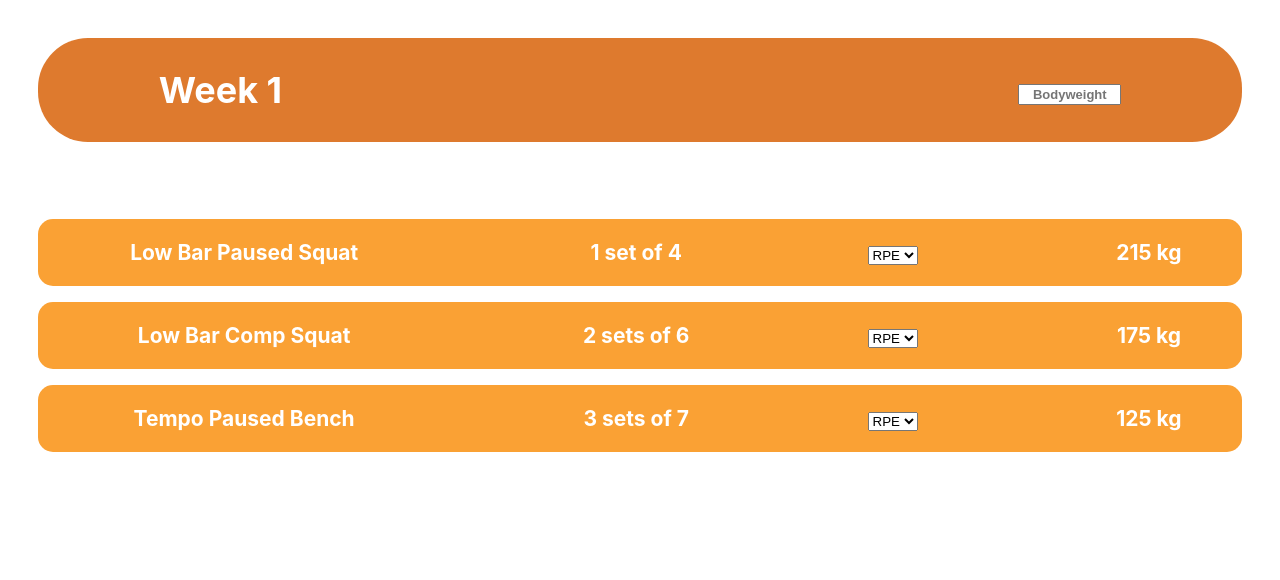
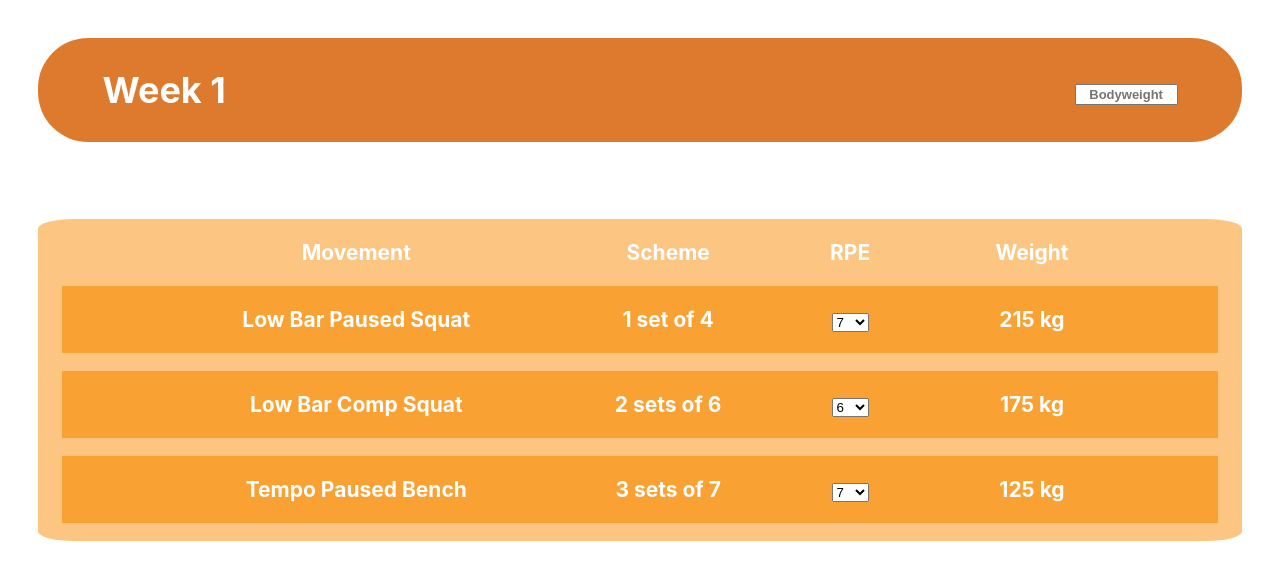
Before and after one commit to 2bato/coachingplatform, a React (Create React App) app: page / in a window 1280 px wide. Shown: the top 580 px of the page. Built offline with nearby package versions, Linux system fonts and the light colour scheme.

Commit message:
Added Label on Exercises card Added new Exercise form Fixed misc layout

```diff
--- a/src/App.css
+++ b/src/App.css
@@ -4,26 +4,3 @@
   justify-content: center;
   text-align: center;
 }
-
-.App-header {
-  background-color: #de7a2e;
-  border-radius: 50px;
-  margin: 3%;
-  display: flex;
-  flex-direction: row;
-  justify-content: center;
-  align-items: center;
-  font-size: calc(8px + 2vmin);
-  color: white;
-}
-
-.App-exercise {
-  display: flex;
-  flex-direction: row;
-  justify-content: center;
-  font-size: calc(5px + 2vmin);
-  font-weight: bold;
-  color: white;
-  margin: 3%;
-  border-radius: 10px;
-}
--- a/src/components/Exercise.css
+++ b/src/components/Exercise.css
@@ -2,32 +2,48 @@
   display: flex;
   flex-direction: column;
   justify-content: center;
-  width: 100%;
-  gap: 2vh;
   text-align: center;
+  font-size: calc(5px + 2vmin);
+  font-weight: bold;
+  color: white;
+  margin: 3%;
+  border-radius: 3%;
+  background-color: rgba(250, 161, 52, 0.616);
+}
+
+.Exercise-Label {
+  display: flex;
+  flex-direction: row;
+  align-items: center;
+  justify-content: space-evenly;
+  padding-inline: 3%;
+  margin-inline: 2%;
 }
 
 .Exercise-Item {
   display: flex;
   flex-direction: row;
   align-items: center;
-  justify-content: space-between;
+  justify-content: space-evenly;
   background-color: rgb(250, 161, 52);
-  border-radius: 15px;
   padding-inline: 3%;
+  margin-inline: 2%;
+  margin-bottom: 1.5%;
 }
+
+
 .Movement {
-    width: 30%;
+  width: 30%;
 }
 
 .Scheme {
-    width: 10%;
+  width: 10%;
 }
 
 .RpeDropdown {
-    width: 6%;
+  width: 6%;
 }
 
 .Weight {
-    width: 10%;
+  width: 10%;
 }
--- a/src/components/Exercise.js
+++ b/src/components/Exercise.js
@@ -1,18 +1,17 @@
 import './Exercise.css';
 import React, { useState } from 'react';
 
-function RpeDropdown() {
-  const [selectedOption, setSelectedOption] = useState('');
+function RpeDropdown({ rpe }) {
+  const [RPE, setRPE] = useState(rpe);
   const [options] = useState(Array.from(Array(10), (_, index) => ++index));
 
-  const handleChange = (event) => {
-    setSelectedOption(event.target.value);
+  const clickHandler = (event) => {
+    setRPE(event.target.value);
   };
 
   return (
     <div>
-      <select value={selectedOption} onChange={handleChange}>
-        <option>RPE</option>
+      <select value={RPE} onChange={clickHandler}>
         {options.map((option) => (
           <option key={option} value={option}>
             {option}
@@ -23,10 +22,23 @@ function RpeDropdown() {
   );
 }
 
-export default function Exercise({props}) {
-
+export default function Exercise({ props }) {
   return (
     <div className="Exercise">
+      <div className='Exercise-Label'>
+      <div className="Movement">
+            <p>Movement</p>
+          </div>
+          <div className="Scheme">
+            <p>Scheme</p>
+          </div>
+          <div className="RpeDropdown">
+            <p>RPE</p>
+          </div>
+          <div className="Weight">
+            <p>Weight</p>
+          </div>
+      </div>
       {props.map((props, index) => (
         <div key={index} className="Exercise-Item">
           <div className="Movement">
@@ -36,7 +48,7 @@ export default function Exercise({props}) {
             <p>{props.scheme}</p>
           </div>
           <div className="RpeDropdown">
-            <RpeDropdown/>
+            <RpeDropdown rpe={props.rpe} />
           </div>
           <div className="Weight">
             <p>{props.weight}</p>
--- a/src/components/Header.css
+++ b/src/components/Header.css
@@ -1,6 +1,12 @@
 .Header {
   display: flex;
   justify-content: space-between;
-  min-width: 80%;
   align-items: center;
+  background-color: #de7a2e;
+  border-radius: 50px;
+  margin: 3%;
+  flex-direction: row;
+  font-size: calc(8px + 2vmin);
+  color: white;
+  padding: 0% 5%
 }
--- a/src/components/Header.js
+++ b/src/components/Header.js
@@ -9,8 +9,8 @@ export default function Header({WeekNumber}) {
       <div className="WeekNumber">
         <h2>Week {WeekNumber}</h2>
       </div>
-      <div className="BodyweightCell">
-        <BodyweightCell></BodyweightCell>
+      <div>
+        <BodyweightCell/>
       </div>
     </div>
   );
```
Also changed, not shown: src/components/DayTabs.js (deleted, +0 -34 lines).
